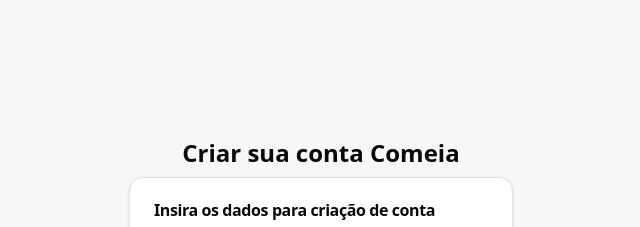
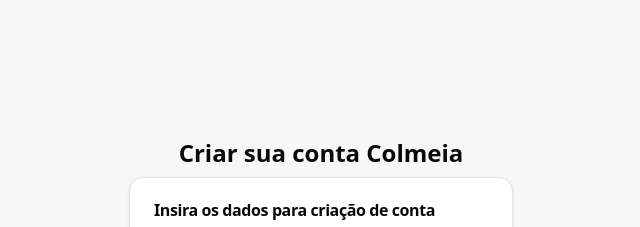
Before and after one commit to Daniel-san8/colmeia-checkout, a Next.js app: page /register in a window 1280 px wide. Shown: the top 227 px of the page, without its empty margins (319-959 px from the left). Built offline with nearby package versions, Linux system fonts and the light colour scheme.

Commit message:
style: add cursor pointer in tabs

```diff
--- a/src/app/register/page.tsx
+++ b/src/app/register/page.tsx
@@ -48,7 +48,7 @@
   return (
     <div className="p-4 w-full h-screen flex flex-col justify-center items-center bg-[#F7F7F7] font-sans">
       <header className="text-2xl py-2 font-bold mx-auto">
-        Criar sua conta Comeia
+        Criar sua conta Colmeia
       </header>
 
       <Card className="w-full max-w-sm">
```
